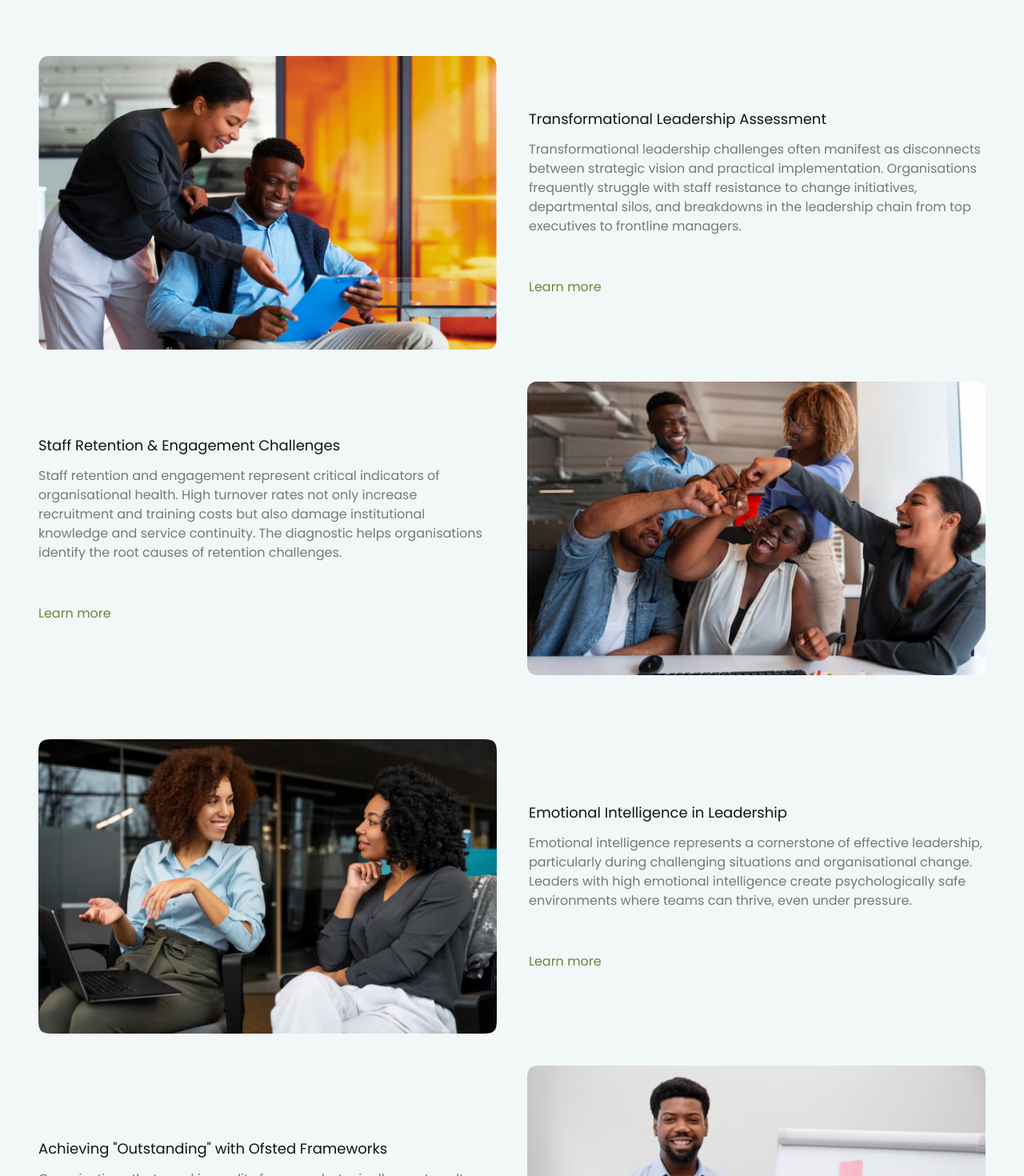
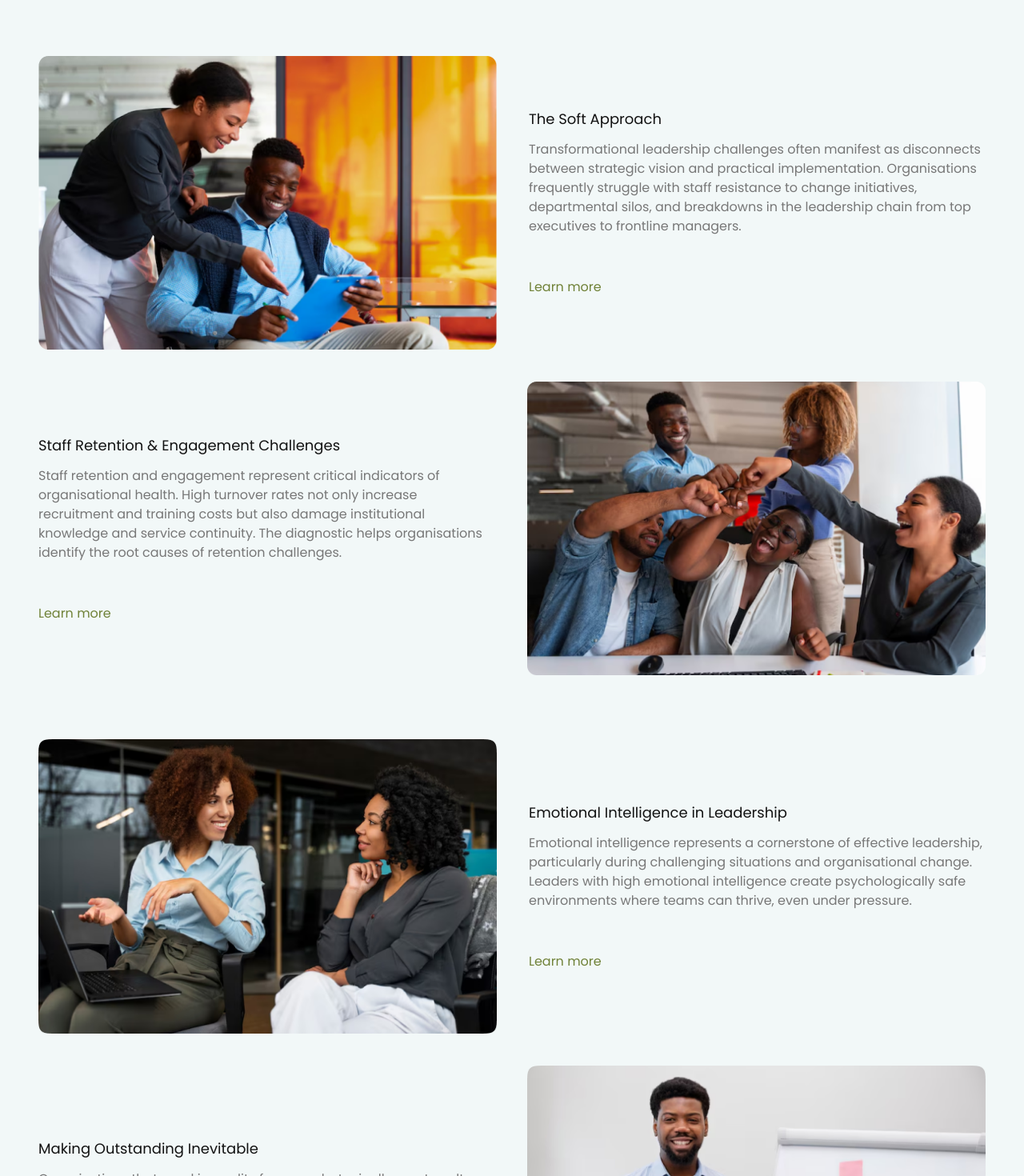
Before and after one commit to AChris-T/audreywebsite, a React (Vite) app: page / in a window 1280 px wide. Shown: the part 1400-2870 px from the top of the page at 80% size. Built offline with nearby package versions, Linux system fonts and the light colour scheme.

Commit message:
made some changes

```diff
--- a/src/components/Footer.jsx
+++ b/src/components/Footer.jsx
@@ -27,7 +27,7 @@ export default function Footer() {
         }
         transition={{
           duration: 0.6,
-          ease: [0.22, 1, 0.36, 1], // Sharp, spring-like easing
+          ease: [0.22, 1, 0.36, 1],
           scale: { duration: 0.4 },
         }}
         className="bg-[#F2F8F8] h-full pt-28 px-2 md:px-12 flex flex-col items-center justify-center  gap-6 "
--- a/src/components/KeyNotes.jsx
+++ b/src/components/KeyNotes.jsx
@@ -39,9 +39,7 @@ export default function KeyNotes() {
             <img src={st} alt="" className="md:w-[581px] object-cover" />
           </div>
           <div className="flex  flex-col gap-3">
-            <h3 className="text-[#121212] text-lg ">
-              Transformational Leadership Assessment
-            </h3>
+            <h3 className="text-[#121212] text-lg ">The Soft Approach</h3>
             <p className="text-[#777777] md:w-[571px]">
               Transformational leadership challenges often manifest as
               disconnects between strategic vision and practical implementation.
@@ -103,7 +101,7 @@ export default function KeyNotes() {
           </div>
           <div className="flex  flex-col gap-3">
             <h3 className="text-[#121212] text-lg ">
-              Achieving "Outstanding" with Ofsted Frameworks{' '}
+              Making Outstanding Inevitable
             </h3>
             <p className="text-[#777777] md:w-[571px]">
               Organisations that excel in quality frameworks typically create
```
